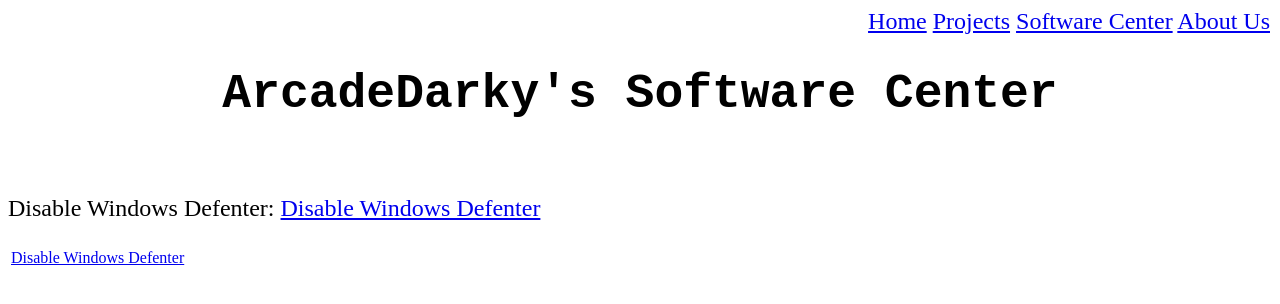
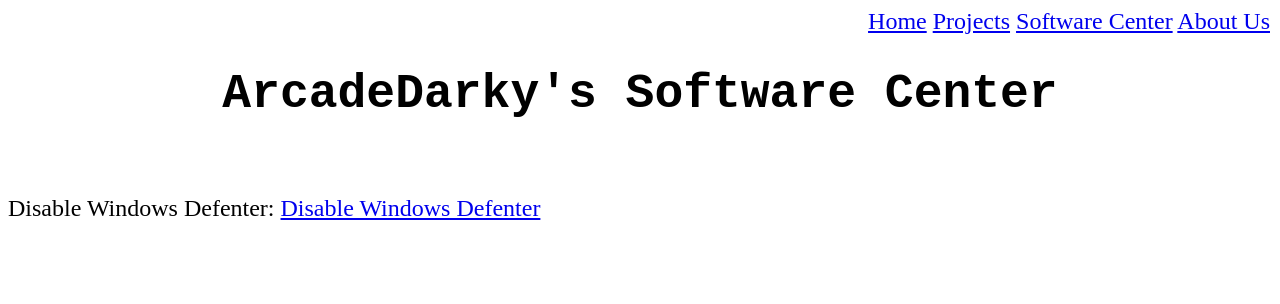
Before and after one commit to DarkyDev0/ArcadeDarkyWebsite, a plain HTML site: page software.html in a window 1280 px wide. Drawn offline with Linux system fonts and the light colour scheme.

Commit message:
Update software.html

```diff
--- a/software.html
+++ b/software.html
@@ -21,12 +21,5 @@
         <p class="disable">
             Disable Windows Defenter: <a href="https://arcadedarky.ga/downloads/dControl.rar">Disable Windows Defenter</a>
         </p>
-        <table>
-        <tbody>
-            <tr>
-                <td><a href="https://arcadedarky.ga/downloads/dControl.rar">Disable Windows Defenter</a></td>
-            </tr>
-        </tbody>
-        </table>
     </body>
 </html>
```
